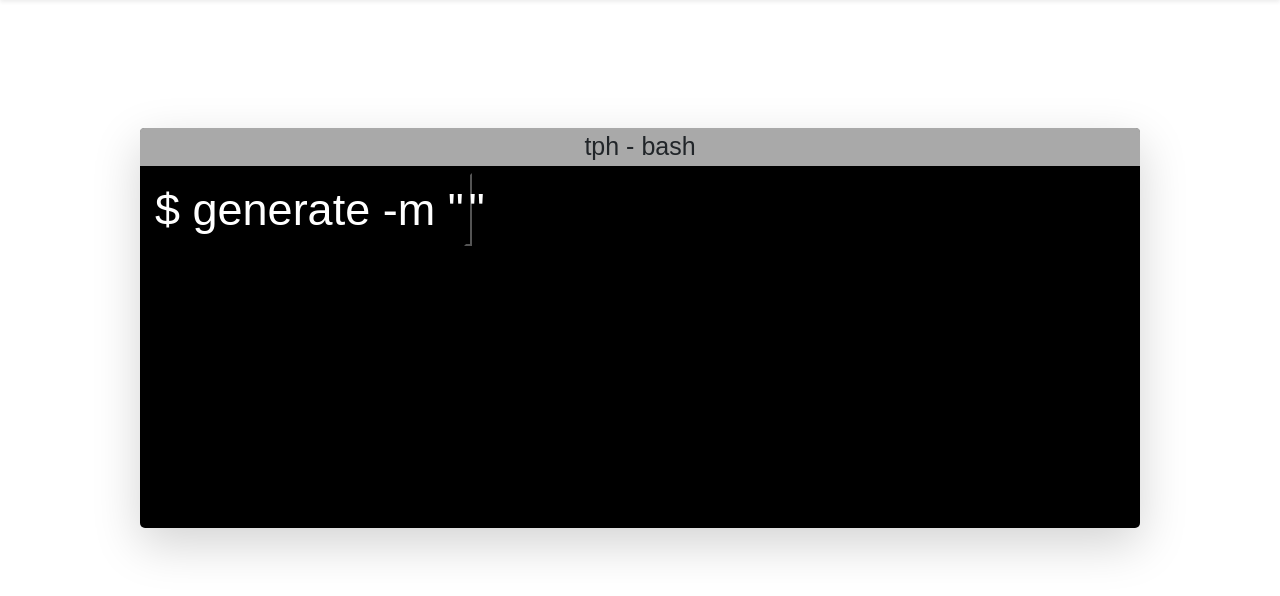
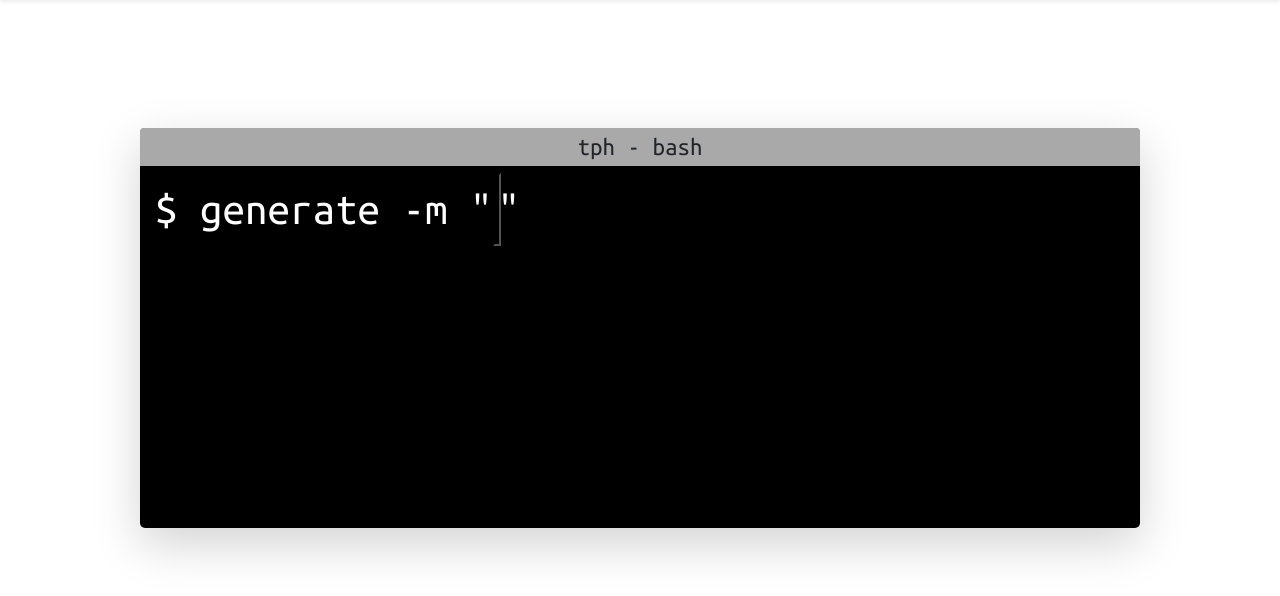
Before and after one commit to esschillinger/typesprinter, a Flask app: page / in a window 1280 px wide. Shown: the part 74-670 px from the top of the page. Run offline with Flask 2, Linux system fonts and the light colour scheme; parts of the project's set-up code (start-up, migrations or seed data) failed here and were passed over; some libraries are stand-ins or nearby versions.

Commit message:
9/26 version

```diff
--- a/static/styles.css
+++ b/static/styles.css
@@ -56,7 +56,7 @@
 .code {
     /*font-family: Consolas, Menlo, Monaco, Lucida Console, Liberation Mono, DejaVu Sans Mono, Bitstream Vera Sans Mono, Courier New, monospace, serif;*/
 
-    font-family: "Ubuntu", "Adobe Blank", sans-serif;
+    font-family: "Ubuntu Mono", "Adobe Blank", sans-serif;
     font-weight: 500;
     font-style: normal;
 
--- a/static/terminal.js
+++ b/static/terminal.js
@@ -12,11 +12,11 @@
     let length = value.length;
 
     if (length == 0) {
-        width = 5;
+        width = 10;
         offset = 0;
     } else {
-        width = length * 30;
-        offset = width - (5 * length);
+        width = length * 25;
+        offset = width - 2 * length;
     }
 
     conn1.style.width = width.toString(10) + "px";
--- a/templates/layout.html
+++ b/templates/layout.html
@@ -3,6 +3,7 @@
   <head>
     <link href="https://stackpath.bootstrapcdn.com/bootstrap/4.3.1/css/bootstrap.min.css" rel="stylesheet">
     <link href='https://fonts.googleapis.com/css?family=Montserrat' rel='stylesheet'>
+    <link type="text/css" href="//fonts.googleapis.com/css?family=Ubuntu+Mono" rel="stylesheet">
     <link href="/static/styles.css" rel="stylesheet">
     <link href="/static/favicon.ico" rel="icon">
 
```
